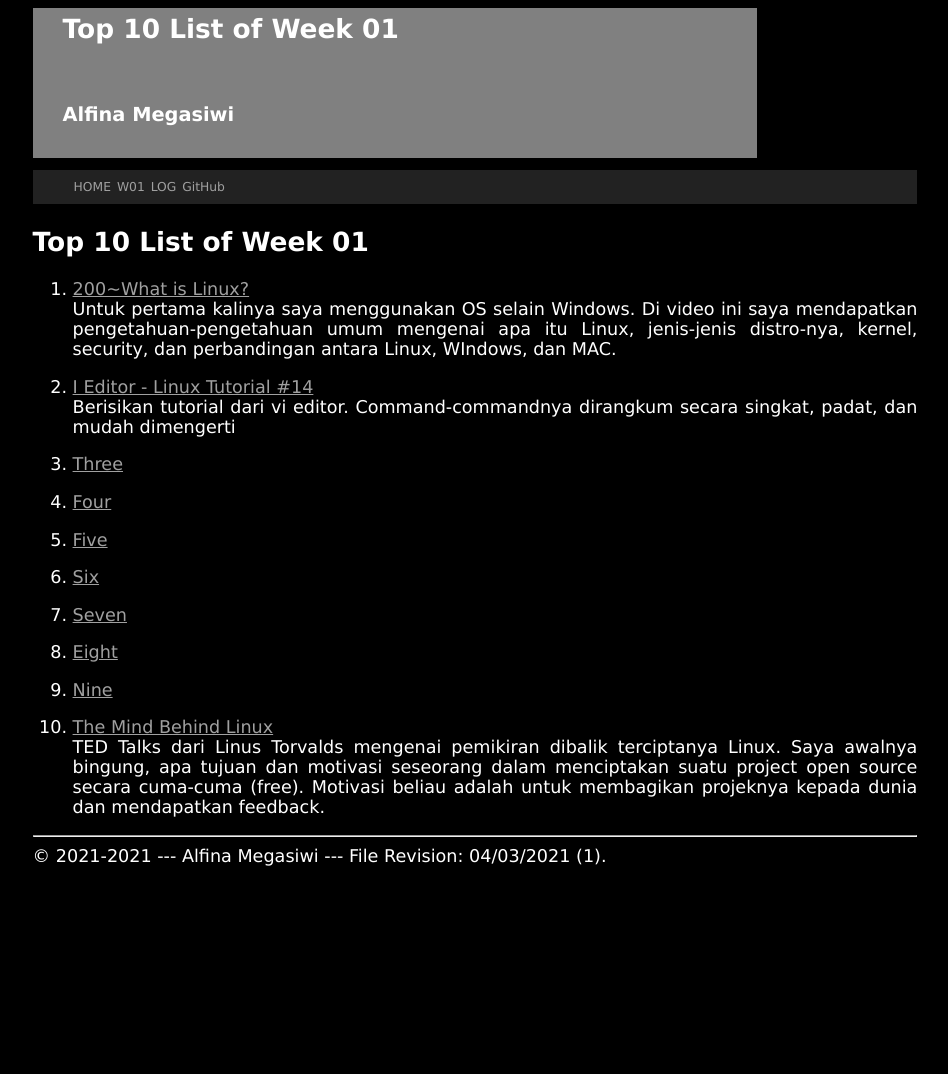
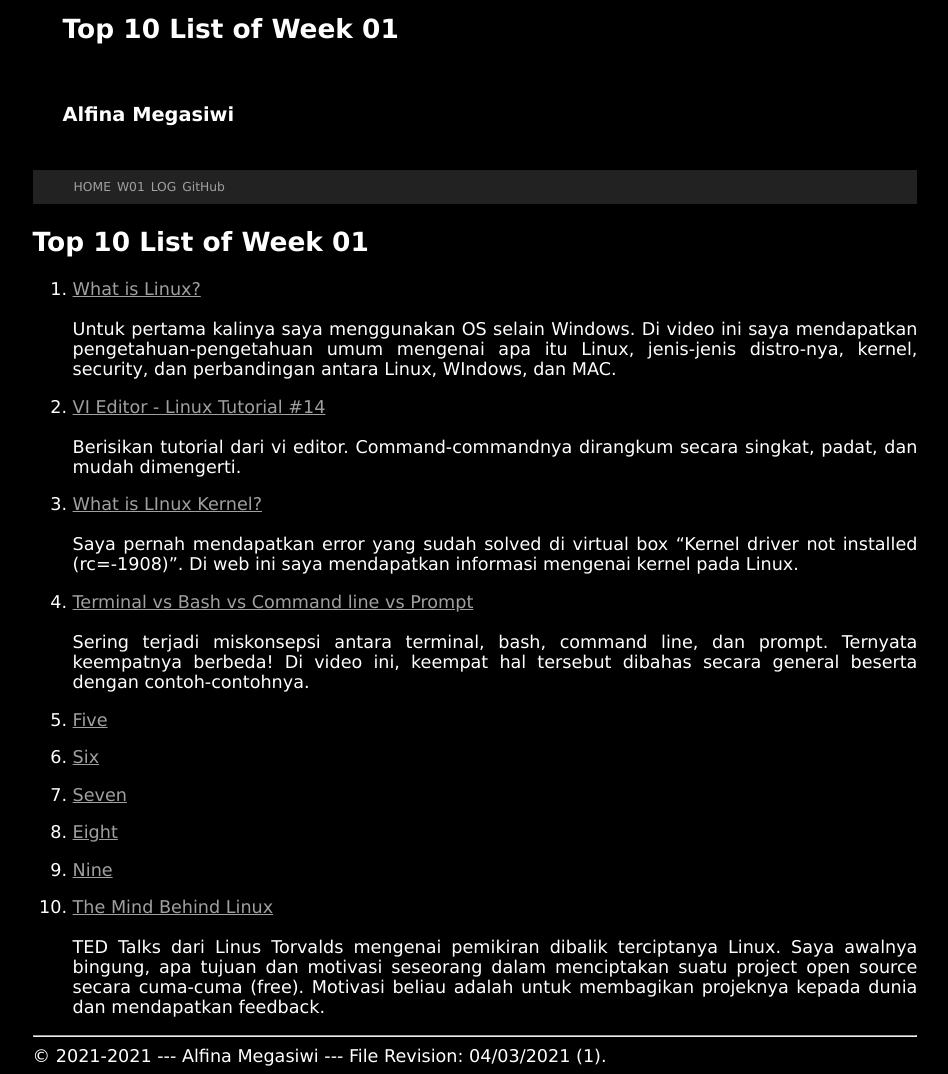
Before and after one commit to alfina-megasiwi/os211, a Jekyll site: the page built from w01.md, in a window 1280 px wide. Shown: the whole page, without its empty margins (165-1113 px from the left). Built offline with Jekyll 4.4.1, drawn with Linux system fonts in a browser that asks for light colours; our own code applies the rules of GitHub Pages for plain Markdown files; before the commit the page ends 900 px from its top, so only the background shows below that.

```diff
--- a/TXT/mylog.txt
+++ b/TXT/mylog.txt
@@ -18,3 +18,4 @@ ZCZC W01 20 L13 Assignment #3
 ZCZC W01 20 L14 Assignment #4
 ZCZC W01 30 L15 Assignment #5
 ZCZC W01 30 L16 Assignment #6
+ZCZC W01 60 L18 Assignment #8
--- a/assets/css/style.css
+++ b/assets/css/style.css
@@ -40,7 +40,7 @@
 .column {
   float:            left;
   display:          inline-block;
-  background:       #808080;
+  background:       #000000;
   height:           130px;
   width:            100%;
   padding-top:      10px;
@@ -128,7 +128,7 @@
 }
 
 .navbar ul li a:hover {
-  background:       blue;
+  background:       rgb(40, 146, 40);
   color:            #CCCCCC;
   font-size:        1em;
   font-weight:      bold;
--- a/w01.md
+++ b/w01.md
@@ -5,15 +5,16 @@ permalink: /W01/
 
 # Top 10 List of Week 01
 
-1. [200~What is Linux?](https://www.youtube.com/watch?v=zA3vmx0GaO8&list=PLGvKANLJ_GKJeKnpdjqlGTIYucT5W558r&index=1)<br>
+1. [What is Linux?](https://www.youtube.com/watch?v=zA3vmx0GaO8&list=PLGvKANLJ_GKJeKnpdjqlGTIYucT5W558r&index=1)<br><br>
 Untuk pertama kalinya saya menggunakan OS selain Windows. Di video ini saya mendapatkan pengetahuan-pengetahuan umum mengenai apa itu Linux, jenis-jenis distro-nya, kernel, security, dan perbandingan antara Linux, WIndows, dan MAC.
 
-2. [I Editor - Linux Tutorial #14](https://www.guru99.com/the-vi-editor.html)<br>
-Berisikan tutorial dari vi editor. Command-commandnya dirangkum secara singkat, padat, dan mudah dimengerti
+2. [VI Editor - Linux Tutorial #14](https://www.guru99.com/the-vi-editor.html)<br><br>
+Berisikan tutorial dari vi editor. Command-commandnya dirangkum secara singkat, padat, dan mudah dimengerti.
 
-3. [Three]()<br>
-
-4. [Four]()<br>
+3. [What is LInux Kernel?](https://www.howtogeek.com/howto/31632/what-is-the-linux-kernel-and-what-does-it-do/)<br><br>
+Saya pernah mendapatkan error yang sudah solved di virtual box “Kernel driver not installed (rc=-1908)”. Di web ini saya mendapatkan informasi mengenai kernel pada Linux.
+4. [Terminal vs Bash vs Command line vs Prompt]()<br><br>
+Sering terjadi miskonsepsi antara terminal, bash, command line, dan prompt. Ternyata keempatnya berbeda! Di video ini, keempat hal tersebut dibahas secara general beserta dengan contoh-contohnya.
 
 5. [Five]()<br>
 
@@ -25,5 +26,5 @@ Berisikan tutorial dari vi editor. Command-commandnya dirangkum secara singkat,
 
 9. [Nine]()<br>
 
-10. [The Mind Behind Linux](https://www.youtube.com/watch?v=o8NPllzkFhE&list=PLGvKANLJ_GKJeKnpdjqlGTIYucT5W558r&index=3)<br>
+10. [The Mind Behind Linux](https://www.youtube.com/watch?v=o8NPllzkFhE&list=PLGvKANLJ_GKJeKnpdjqlGTIYucT5W558r&index=3)<br><br>
 TED Talks dari Linus Torvalds mengenai pemikiran dibalik terciptanya Linux. Saya awalnya bingung, apa tujuan dan motivasi seseorang dalam menciptakan suatu project open source secara cuma-cuma (free). Motivasi beliau adalah untuk membagikan projeknya kepada dunia dan mendapatkan feedback.
```
Also changed, not shown: 004.md (+1 -1 lines), 2 other files.
